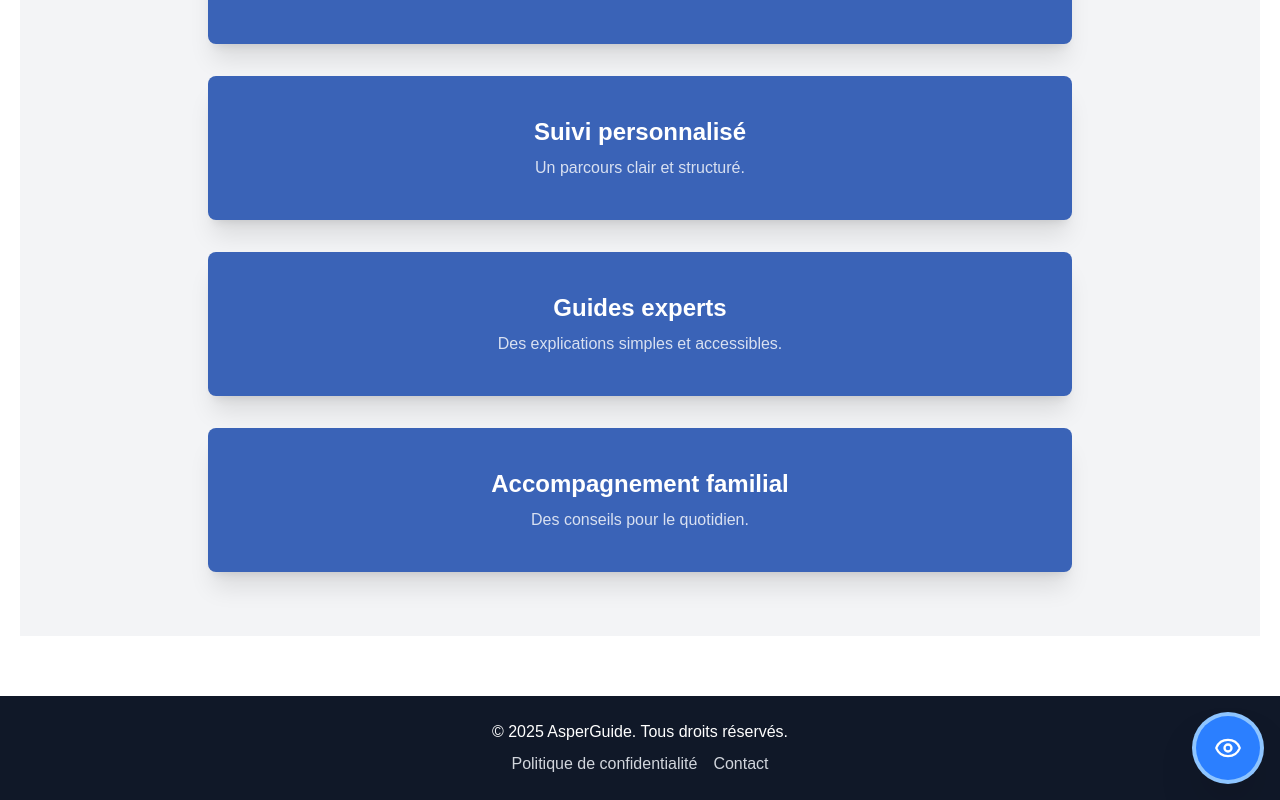
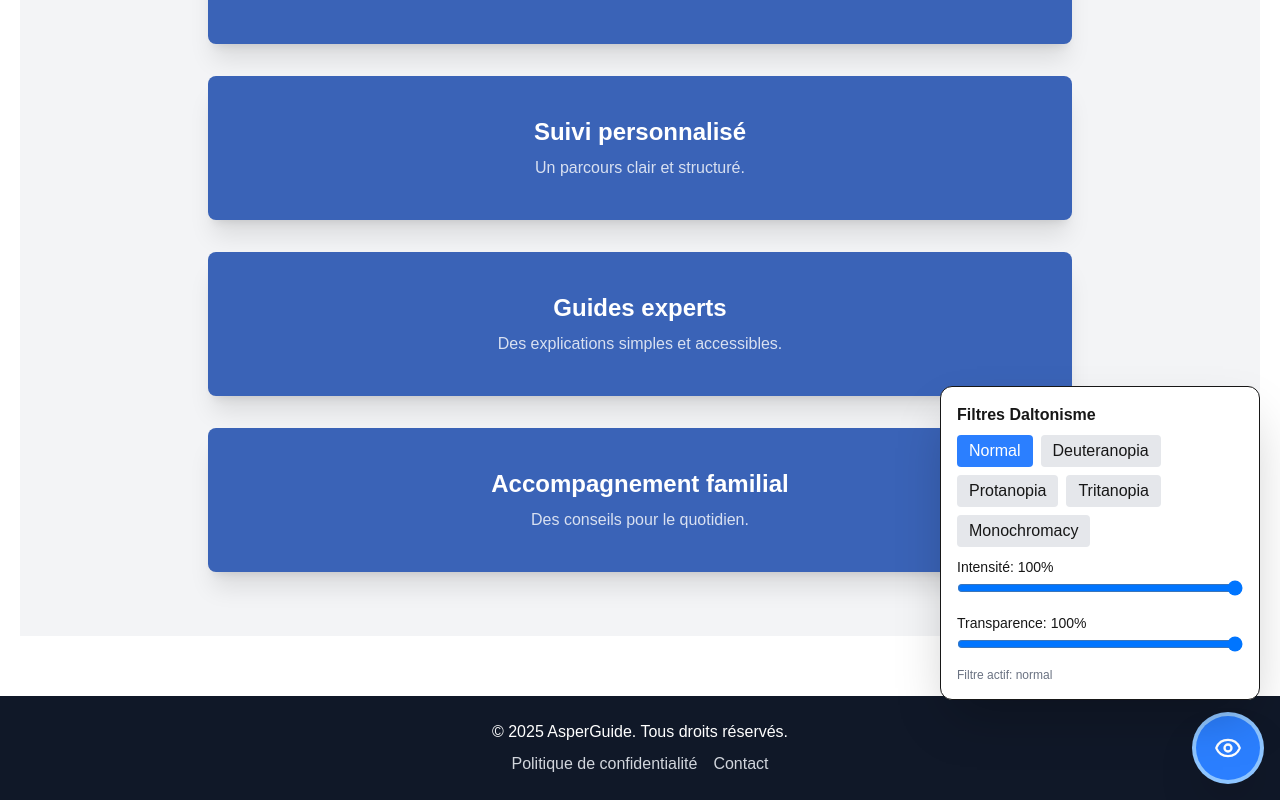
Before and after one commit to Asperguide/front, a Next.js app in the folder asperguide/: page / in a window 1280 px wide. Both pictures are taken after a click on the button "Filtre daltonien". Shown: the part 1068-1868 px from the top of the page. Built offline with nearby package versions, Linux system fonts and the light colour scheme.

Commit message:
[FIX] flaoting button menu by closing when click outside

```diff
--- a/asperguide/app/components/FloatingButton.tsx
+++ b/asperguide/app/components/FloatingButton.tsx
@@ -1,5 +1,5 @@
 'use client';
-import { useState, useEffect } from 'react';
+import { useState, useEffect, useRef } from 'react';
 import { Eye } from 'lucide-react';
 import { createPortal } from 'react-dom';
 
@@ -52,11 +52,32 @@ export default function AccessibilityButton() {
   const [transparency, setTransparency] = useState(100);
   const [mounted, setMounted] = useState(false);
 
+  const menuRef = useRef<HTMLDivElement>(null);
+  const buttonRef = useRef<HTMLButtonElement>(null);
+
   useEffect(() => {
     setMounted(true);
   }, []);
 
-  // Injection des filtres SVG
+  // Fermeture du menu si clic en dehors
+  useEffect(() => {
+    if (!open) return;
+
+    const handleClickOutside = (e: MouseEvent) => {
+      if (
+        menuRef.current &&
+        !menuRef.current.contains(e.target as Node) &&
+        buttonRef.current &&
+        !buttonRef.current.contains(e.target as Node)
+      ) {
+        setOpen(false);
+      }
+    };
+
+    document.addEventListener('mousedown', handleClickOutside);
+    return () => document.removeEventListener('mousedown', handleClickOutside);
+  }, [open]);
+
   useEffect(() => {
     if (!document.getElementById('daltonism-svg')) {
       const svg = document.createElementNS('http://www.w3.org/2000/svg', 'svg');
@@ -117,14 +138,16 @@ export default function AccessibilityButton() {
         }
       `}</style>
 
-      <div style={{
-        position: 'fixed',
-        bottom: '20px',
-        right: '20px',
-        zIndex: 999999
-      }}>
-        {/* Floating button */}
+      <div
+        style={{
+          position: 'fixed',
+          bottom: '20px',
+          right: '20px',
+          zIndex: 999999,
+        }}
+      >
         <button
+          ref={buttonRef}
           onClick={() => setOpen(!open)}
           className="bg-blue-500 text-white w-16 h-16 rounded-full shadow-2xl flex items-center justify-center hover:bg-blue-600 focus:outline-none focus:ring-4 focus:ring-blue-300 transition-all duration-200"
           aria-label="Filtre daltonien"
@@ -132,9 +155,11 @@ export default function AccessibilityButton() {
           <Eye className="w-7 h-7" />
         </button>
 
-        {/* DaltonismFilter flottant */}
-        {/* {open && (
-          <div className="absolute bottom-full right-0 mb-4 w-80 p-4 bg-white border rounded-xl shadow-2xl animate-fade-slide-up">
+        {open && (
+          <div
+            ref={menuRef}
+            className="absolute bottom-full right-0 mb-4 w-80 p-4 bg-white border rounded-xl shadow-2xl animate-fade-slide-up"
+          >
             <p className="font-semibold mb-2">Filtres Daltonisme</p>
 
             <div className="flex flex-wrap gap-2 mb-2">
@@ -177,7 +202,7 @@ export default function AccessibilityButton() {
 
             <p className="text-xs text-gray-500">Filtre actif: {activeFilter}</p>
           </div>
-        )} */}
+        )}
       </div>
     </>
   );
```
